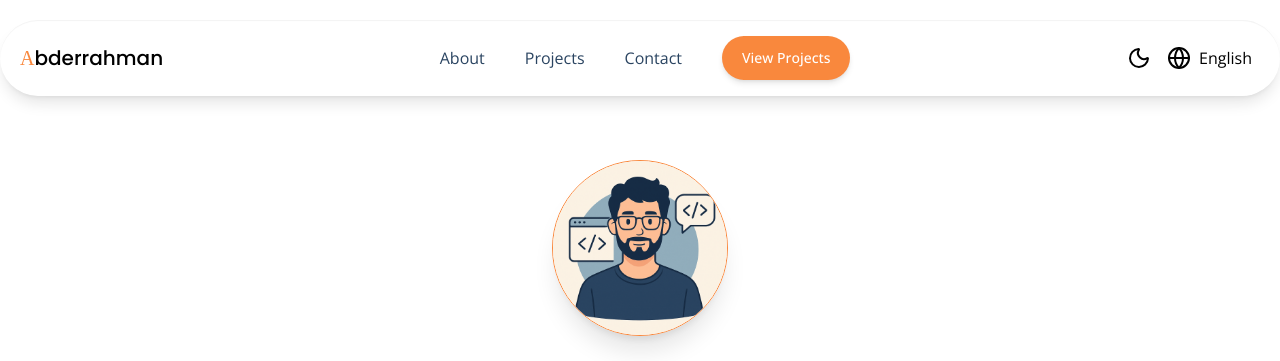
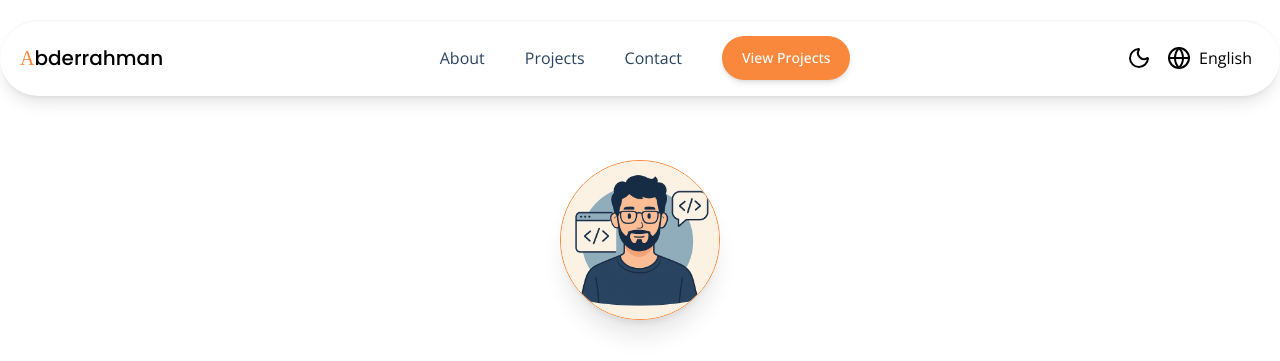
Before and after one commit to OctuMan/portfolio, a website: page index.html in a window 1280 px wide. Shown: the top 361 px of the page. Drawn offline with nearby package versions, Linux system fonts and the light colour scheme; a web font is replaced by a local one.

Commit message:
Edit profile picture

```diff
--- a/index.html
+++ b/index.html
@@ -67,7 +67,7 @@
          <main>
           <section class="hero  my-14 mx-2 gap-4 p-2  flex flex-col items-center justify-center">
             <div class="hero-img mb-5">
-              <img src="images/profile.png" class="w-44 h-44 rounded-full border-secondary border shadow-xl">
+              <img src="images/profile.png" class="w-40 h-40 rounded-full border-secondary border shadow-xl">
             </div>
             <div class="hero-text flex flex-col items-center justify-center gap-2">
               <h1 class="text-3xl font-bold text-center">Basic Web Developer</h1>
```
